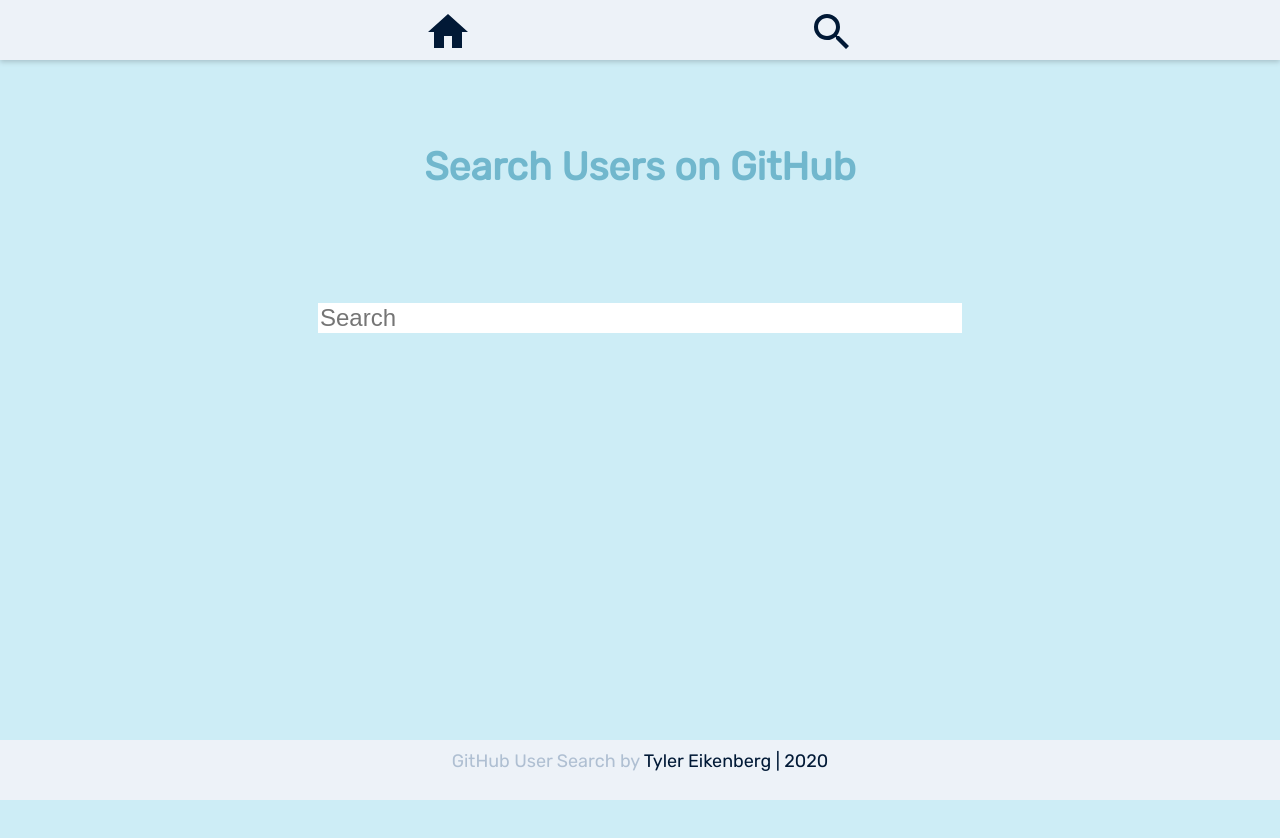
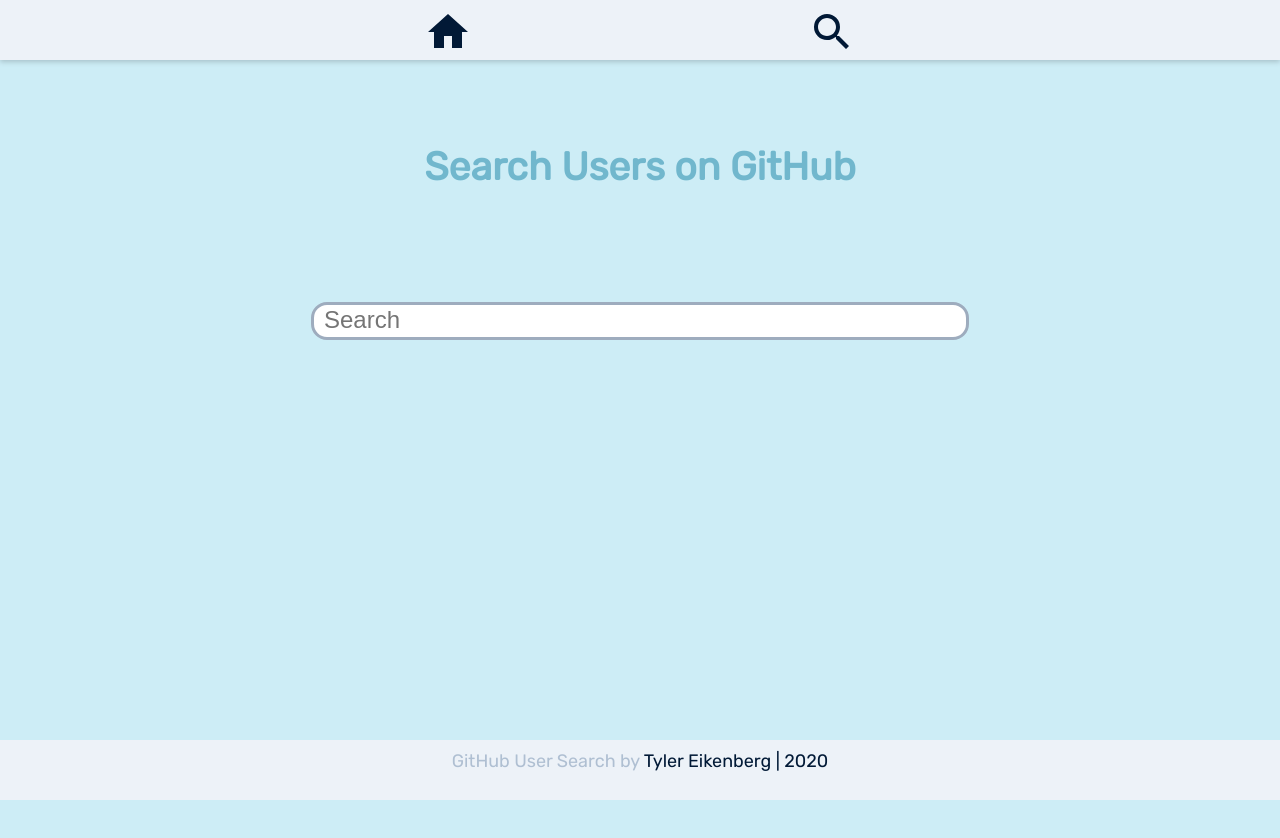
Before and after one commit to TylerEikenberg/GitHub-User-Search, a React (Create React App) app: page / in a window 1280 px wide. Shown: the top 838 px of the page. Built offline with nearby package versions, Linux system fonts and the light colour scheme; no server answers.

Commit message:
styled search bar

```diff
--- a/src/Components/SearchBar/SearchBar.css
+++ b/src/Components/SearchBar/SearchBar.css
@@ -8,6 +8,8 @@
 .SearchBar-input {
   width: 50vw;
   font-size: 1.5rem;
-  /* background-color: var(--light-font-color); */
-  border: none;
+  border: 3px solid var(--light-font-color);
+  border-radius: 16px;
+  padding-left: 10px;
+  padding-bottom: 3px;
 }
```
